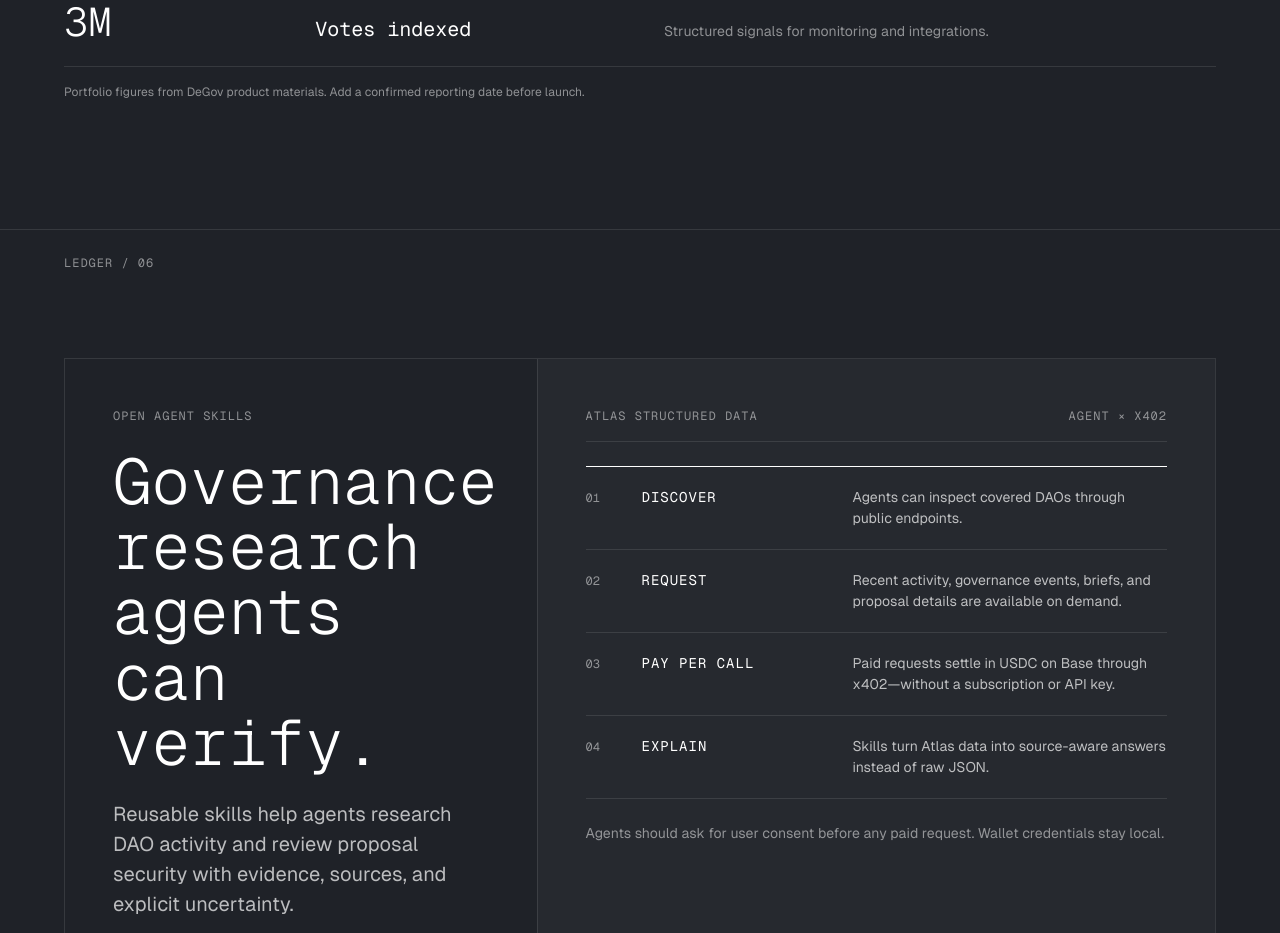
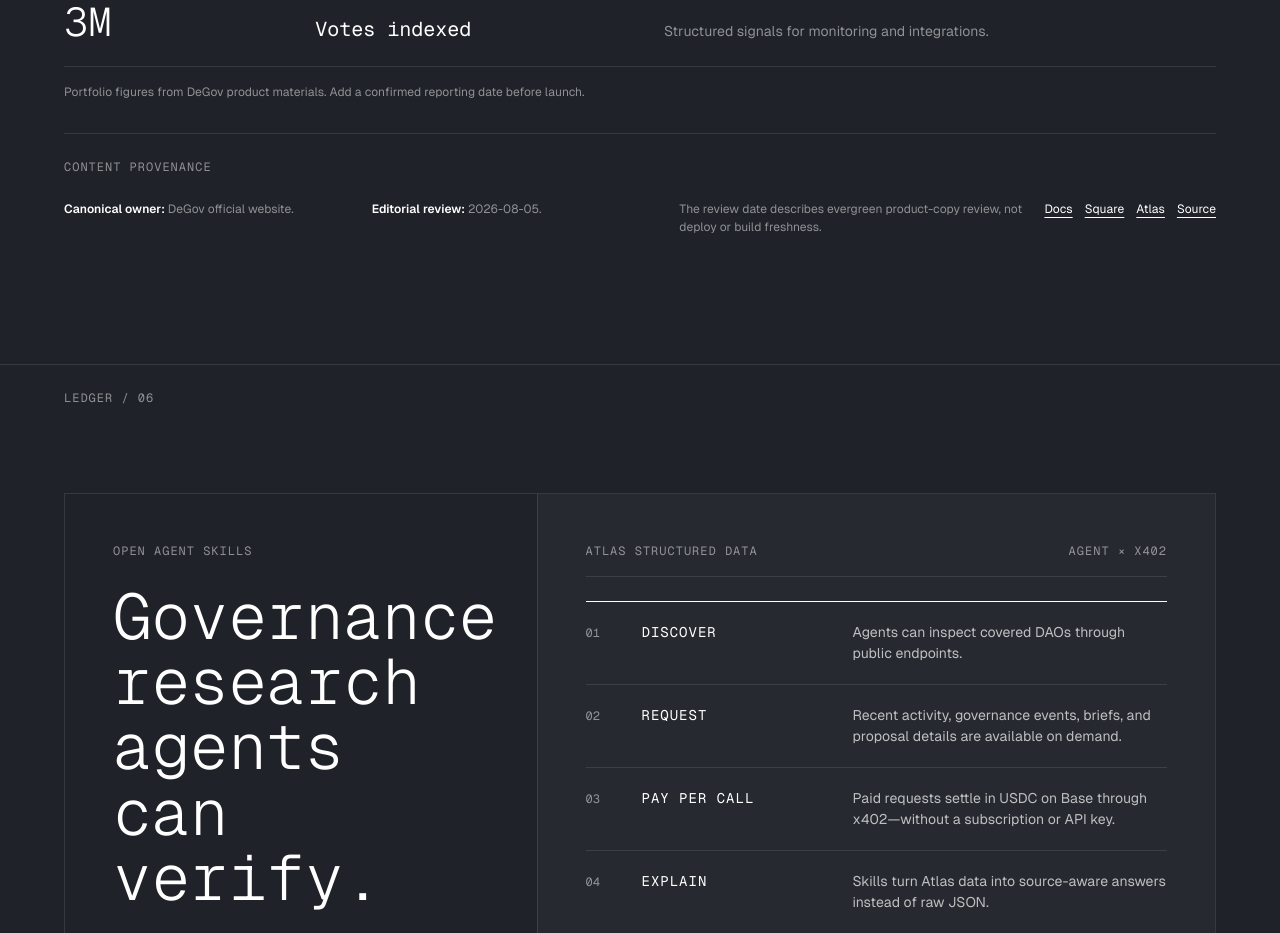
Before and after one commit to ringecosystem/degov-home, a Next.js app: page / in a window 1280 px wide. Shown: the part 5020-5953 px from the top of the page. Built offline with nearby package versions, Linux system fonts and the light colour scheme.

Commit message:
Add homepage reviewed-source provenance

```diff
--- a/src/app/home-client.tsx
+++ b/src/app/home-client.tsx
@@ -433,6 +433,31 @@
               Portfolio figures from DeGov product materials. Add a confirmed reporting date before
               launch.
             </p>
+            <div
+              className="content-provenance"
+              data-od-id="homepage-content-provenance"
+              aria-label="Homepage content provenance"
+            >
+              <p className="eyebrow">Content provenance</p>
+              <div className="provenance-grid">
+                <p>
+                  <strong>Canonical owner:</strong> DeGov official website.
+                </p>
+                <p>
+                  <strong>Editorial review:</strong> 2026-08-05.
+                </p>
+                <p>
+                  The review date describes evergreen product-copy review, not deploy or build
+                  freshness.
+                </p>
+                <nav className="provenance-links" aria-label="Primary homepage sources">
+                  <a href="https://docs.degov.ai/">Docs</a>
+                  <a href="https://square.degov.ai/">Square</a>
+                  <a href="https://atlas.degov.ai/">Atlas</a>
+                  <a href="https://github.com/ringecosystem/degov">Source</a>
+                </nav>
+              </div>
+            </div>
           </div>
         </section>
 
--- a/src/app/site.css
+++ b/src/app/site.css
@@ -973,6 +973,45 @@
   font-size: var(--text-xs);
 }
 
+.home-site .content-provenance {
+  margin-top: var(--space-8);
+  padding-top: var(--space-6);
+  border-top: 1px solid var(--border);
+}
+
+.home-site .provenance-grid {
+  display: grid;
+  grid-template-columns: 1fr 1fr minmax(220px, 1.2fr) auto;
+  align-items: start;
+  gap: var(--space-5);
+  color: var(--muted);
+  font-size: var(--text-xs);
+}
+
+.home-site .provenance-grid strong {
+  color: var(--fg);
+  font-weight: 600;
+}
+
+.home-site .provenance-links {
+  display: flex;
+  flex-wrap: wrap;
+  justify-content: flex-end;
+  gap: var(--space-3);
+}
+
+.home-site .provenance-links a {
+  color: var(--fg);
+  text-decoration: underline;
+  text-decoration-color: var(--border-strong);
+  text-underline-offset: 4px;
+}
+
+.home-site .provenance-links a:hover,
+.home-site .provenance-links a:focus-visible {
+  text-decoration-color: var(--fg);
+}
+
 .home-site .agent-system {
   display: grid;
   grid-template-columns: 0.82fr 1.18fr;
@@ -1879,6 +1918,14 @@
     gap: var(--space-2);
   }
 
+  .home-site .provenance-grid {
+    grid-template-columns: 1fr;
+  }
+
+  .home-site .provenance-links {
+    justify-content: flex-start;
+  }
+
   .home-site .access-step {
     grid-template-columns: 32px 1fr;
     gap: var(--space-2);
```
Also changed, not shown: scripts/verify-design-contract.mjs (+8 -0 lines), scripts/verify-social-metadata.mjs (+34 -4 lines).
